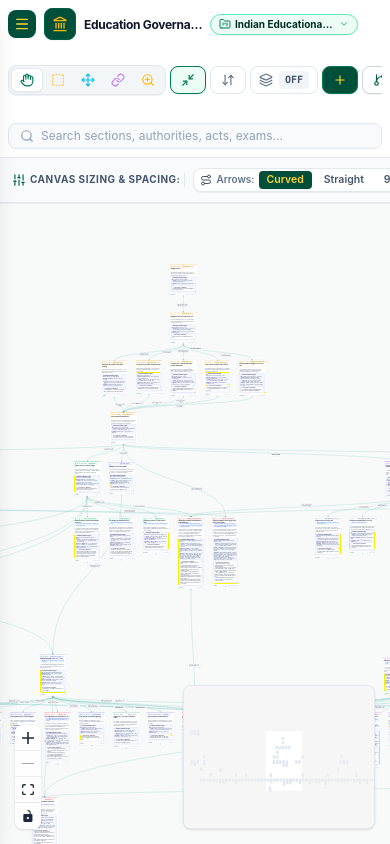
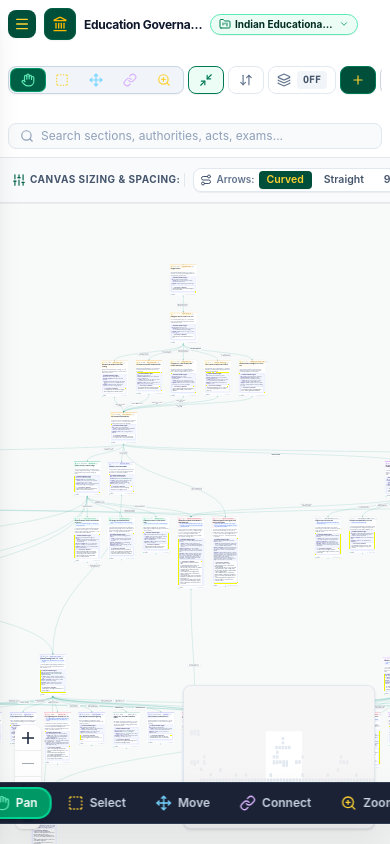
Before and after one commit to StavanSheth/Whiteboard, a React (Vite) app: page / in a window 390 px wide. Built offline with nearby package versions, Linux system fonts and the light colour scheme.

Commit message:
Add floating canvas tool dock with mode and nudge buttons in frontend

```diff
--- a/src/components/canvas/WhiteboardCanvas.tsx
+++ b/src/components/canvas/WhiteboardCanvas.tsx
@@ -19,7 +19,22 @@ import { calculateElkLayout } from '../../services/layoutService';
 import { CustomSectionNode } from './CustomSectionNode';
 import { CustomAuthorityNode } from './CustomAuthorityNode';
 import { RelationshipEdge } from './RelationshipEdge';
-import { Loader2, Layers, AlignHorizontalJustifyCenter, AlignVerticalJustifyCenter, X, Link as LinkIcon, ZoomIn } from 'lucide-react';
+import {
+  Loader2,
+  Layers,
+  AlignHorizontalJustifyCenter,
+  AlignVerticalJustifyCenter,
+  X,
+  Link as LinkIcon,
+  ZoomIn,
+  Hand,
+  BoxSelect,
+  Move,
+  ArrowLeft,
+  ArrowRight,
+  ArrowUp,
+  ArrowDown
+} from 'lucide-react';
 
 const nodeTypes = {
   sectionNode: CustomSectionNode,
@@ -270,6 +285,33 @@ function CanvasInner() {
     setSelectedNodeIds([]);
   }, [setNodes, setSelectedNodeIds]);
 
+  const nudgeSelectedNodes = useCallback(
+    (dx: number, dy: number) => {
+      if (selectedNodeIds.length === 0) return;
+      isPositionUpdateOnlyRef.current = true;
+      const updates: Array<{ id: string; position: { x: number; y: number } }> = [];
+
+      setNodes((prev) =>
+        prev.map((node) => {
+          if (selectedNodeIds.includes(node.id)) {
+            const newPos = {
+              x: Math.round(node.position.x + dx),
+              y: Math.round(node.position.y + dy)
+            };
+            updates.push({ id: node.id, position: newPos });
+            return { ...node, position: newPos };
+          }
+          return node;
+        })
+      );
+
+      if (updates.length > 0) {
+        updateMultipleNodePositions(updates);
+      }
+    },
+    [selectedNodeIds, setNodes, updateMultipleNodePositions]
+  );
+
   // Keyboard shortcuts: 'h' for pan, 'v' for select, 'm' for move, 'c' for connect, 'z' for zoom, 'Escape' to deselect/reset
   useEffect(() => {
     const handleKeyDown = (e: KeyboardEvent) => {
@@ -357,15 +399,15 @@ function CanvasInner() {
         />
       </ReactFlow>
 
-      {/* Floating Multi-Selection Action Bar */}
+      {/* Floating Multi-Selection Alignment Bar (Stacked gracefully above tool dock) */}
       {selectedNodeIds.length > 1 && (
-        <div className="absolute bottom-6 left-1/2 -translate-x-1/2 z-40 flex items-center gap-2.5 px-4 py-2 bg-slate-900/95 text-white rounded-xl shadow-2xl backdrop-blur-md border border-emerald-500/50 animate-in fade-in slide-in-from-bottom-3 duration-200">
+        <div className="absolute bottom-20 left-1/2 -translate-x-1/2 z-40 flex items-center gap-2.5 px-4 py-2 bg-slate-900/95 text-white rounded-xl shadow-2xl backdrop-blur-md border border-emerald-500/50 animate-in fade-in slide-in-from-bottom-2 duration-200">
           <div className="flex items-center gap-1.5 font-bold text-xs text-amber-300 pr-2.5 border-r border-slate-700">
             <Layers className="w-4 h-4 text-emerald-400" />
-            <span>{selectedNodeIds.length} Cards Selected</span>
+            <span>{selectedNodeIds.length} Selected</span>
           </div>
           <span className="text-[11px] text-slate-300 hidden md:inline">
-            Drag any card to move cluster
+            Drag cards or align below:
           </span>
           <div className="flex items-center gap-1.5">
             <button
@@ -394,6 +436,124 @@ function CanvasInner() {
           </div>
         </div>
       )}
+
+      {/* Dedicated Floating Canvas Tool Dock - Clickable Buttons on Frontend */}
+      <div className="absolute bottom-5 left-1/2 -translate-x-1/2 z-30 flex items-center gap-1.5 p-1.5 bg-slate-900/95 backdrop-blur-md text-white rounded-2xl shadow-2xl border border-slate-700/90 ring-1 ring-white/10 select-none">
+        {/* Mode Selector Buttons */}
+        <button
+          onClick={() => setCanvasInteractionMode('pan')}
+          className={`flex items-center gap-1.5 px-3 py-1.5 rounded-xl text-xs font-semibold transition-all cursor-pointer ${
+            canvasInteractionMode === 'pan'
+              ? 'bg-emerald-600 text-white shadow-md ring-2 ring-emerald-400 font-bold'
+              : 'text-slate-300 hover:text-white hover:bg-slate-800'
+          }`}
+          title="Pan Canvas (H) - Click to drag canvas background smoothly"
+        >
+          <Hand className="w-4 h-4 text-emerald-300" />
+          <span>Pan</span>
+          <span className="text-[10px] opacity-60 font-mono hidden sm:inline">H</span>
+        </button>
+
+        <button
+          onClick={() => setCanvasInteractionMode('select')}
+          className={`flex items-center gap-1.5 px-3 py-1.5 rounded-xl text-xs font-semibold transition-all cursor-pointer ${
+            canvasInteractionMode === 'select'
+              ? 'bg-emerald-600 text-white shadow-md ring-2 ring-emerald-400 font-bold'
+              : 'text-slate-300 hover:text-white hover:bg-slate-800'
+          }`}
+          title="Box Select (V) - Click and drag to marquee-select multiple cards"
+        >
+          <BoxSelect className="w-4 h-4 text-amber-300" />
+          <span>Select</span>
+          <span className="text-[10px] opacity-60 font-mono hidden sm:inline">V</span>
+        </button>
+
+        <button
+          onClick={() => setCanvasInteractionMode('move')}
+          className={`flex items-center gap-1.5 px-3 py-1.5 rounded-xl text-xs font-semibold transition-all cursor-pointer ${
+            canvasInteractionMode === 'move'
+              ? 'bg-emerald-600 text-white shadow-md ring-2 ring-emerald-400 font-bold'
+              : 'text-slate-300 hover:text-white hover:bg-slate-800'
+          }`}
+          title="Move / Drag Cards (M) - Click and reposition cards or clusters"
+        >
+          <Move className="w-4 h-4 text-sky-300" />
+          <span>Move</span>
+          <span className="text-[10px] opacity-60 font-mono hidden sm:inline">M</span>
+        </button>
+
+        <button
+          onClick={() => setCanvasInteractionMode('connect')}
+          className={`flex items-center gap-1.5 px-3 py-1.5 rounded-xl text-xs font-semibold transition-all cursor-pointer ${
+            canvasInteractionMode === 'connect'
+              ? 'bg-emerald-600 text-white shadow-md ring-2 ring-emerald-400 font-bold'
+              : 'text-slate-300 hover:text-white hover:bg-slate-800'
+          }`}
+          title="Connect Link (C) - Click source card then target card to create relationship"
+        >
+          <LinkIcon className="w-4 h-4 text-purple-300" />
+          <span>Connect</span>
+          <span className="text-[10px] opacity-60 font-mono hidden sm:inline">C</span>
+        </button>
+
+        <button
+          onClick={() => setCanvasInteractionMode('zoom')}
+          className={`flex items-center gap-1.5 px-3 py-1.5 rounded-xl text-xs font-semibold transition-all cursor-pointer ${
+            canvasInteractionMode === 'zoom'
+              ? 'bg-emerald-600 text-white shadow-md ring-2 ring-emerald-400 font-bold'
+              : 'text-slate-300 hover:text-white hover:bg-slate-800'
+          }`}
+          title="Zoom Canvas (Z) - Click to zoom in (+25%), Alt/Shift+Click to zoom out"
+        >
+          <ZoomIn className="w-4 h-4 text-amber-300" />
+          <span>Zoom</span>
+          <span className="text-[10px] opacity-60 font-mono hidden sm:inline">Z</span>
+        </button>
+
+        {/* Reposition / Nudge Buttons by Clicking on Frontend */}
+        {selectedNodeIds.length > 0 && (
+          <div className="flex items-center gap-1 pl-2 border-l border-slate-700">
+            <span className="text-[10px] font-semibold text-amber-300 hidden md:inline">
+              Nudge:
+            </span>
+            <button
+              onClick={() => nudgeSelectedNodes(-40, 0)}
+              className="p-1.5 rounded-lg bg-slate-800 hover:bg-slate-700 text-slate-200 hover:text-white transition-colors cursor-pointer border border-slate-700 hover:border-emerald-500"
+              title="Nudge Selected Cards Left (-40px)"
+            >
+              <ArrowLeft className="w-3.5 h-3.5 text-sky-300" />
+            </button>
+            <button
+              onClick={() => nudgeSelectedNodes(40, 0)}
+              className="p-1.5 rounded-lg bg-slate-800 hover:bg-slate-700 text-slate-200 hover:text-white transition-colors cursor-pointer border border-slate-700 hover:border-emerald-500"
+              title="Nudge Selected Cards Right (+40px)"
+            >
+              <ArrowRight className="w-3.5 h-3.5 text-sky-300" />
+            </button>
+            <button
+              onClick={() => nudgeSelectedNodes(0, -40)}
+              className="p-1.5 rounded-lg bg-slate-800 hover:bg-slate-700 text-slate-200 hover:text-white transition-colors cursor-pointer border border-slate-700 hover:border-emerald-500"
+              title="Nudge Selected Cards Up (-40px)"
+            >
+              <ArrowUp className="w-3.5 h-3.5 text-sky-300" />
+            </button>
+            <button
+              onClick={() => nudgeSelectedNodes(0, 40)}
+              className="p-1.5 rounded-lg bg-slate-800 hover:bg-slate-700 text-slate-200 hover:text-white transition-colors cursor-pointer border border-slate-700 hover:border-emerald-500"
+              title="Nudge Selected Cards Down (+40px)"
+            >
+              <ArrowDown className="w-3.5 h-3.5 text-sky-300" />
+            </button>
+            <button
+              onClick={handleDeselectAll}
+              className="p-1.5 rounded-lg bg-slate-800 hover:bg-rose-900/70 text-slate-400 hover:text-white transition-colors ml-0.5 cursor-pointer border border-slate-700"
+              title="Clear Selection (Esc)"
+            >
+              <X className="w-3.5 h-3.5 text-rose-300" />
+            </button>
+          </div>
+        )}
+      </div>
       {/* Floating Prompt for Connect Tool */}
       {canvasInteractionMode === 'connect' && (
         <div className="absolute top-4 left-1/2 -translate-x-1/2 z-40 flex items-center gap-2 px-4 py-2 bg-slate-900/95 text-white rounded-xl shadow-xl backdrop-blur-md border border-purple-500/70 animate-in fade-in slide-in-from-top-2 duration-200 text-xs">
--- a/src/components/navigation/TopToolbar.tsx
+++ b/src/components/navigation/TopToolbar.tsx
@@ -169,66 +169,66 @@ export function TopToolbar() {
         {/* Right: Key Action Buttons */}
         <div className="flex items-center gap-1 sm:gap-1.5 overflow-x-auto max-w-full pb-0.5 sm:pb-0 scrollbar-none order-2 sm:order-3">
           {/* 5-Tool Cursor Task Mode Selector */}
-          <div className="flex items-center rounded-lg border border-slate-200 bg-slate-100/90 p-0.5 shadow-2xs">
+          <div className="flex items-center rounded-lg border border-slate-300 bg-slate-100 p-0.5 shadow-xs">
             <button
               onClick={() => setCanvasInteractionMode('pan')}
-              className={`flex items-center gap-1 px-2 py-1 rounded-md text-xs font-semibold transition-all cursor-pointer ${
+              className={`flex items-center gap-1.5 px-2.5 py-1 rounded-md text-xs font-semibold transition-all cursor-pointer ${
                 canvasInteractionMode === 'pan'
-                  ? 'bg-white text-emerald-950 shadow-xs border border-slate-200/90 font-bold'
-                  : 'text-slate-600 hover:text-slate-900'
+                  ? 'bg-emerald-800 text-white shadow-xs font-bold ring-1 ring-emerald-600'
+                  : 'text-slate-700 hover:text-slate-900 hover:bg-slate-200/70'
               }`}
               title="Pan Canvas (H) - Drag canvas background to glide smoothly"
             >
-              <Hand className="w-3.5 h-3.5 text-emerald-700" />
-              <span className="hidden xl:inline">Pan</span>
+              <Hand className="w-3.5 h-3.5 text-emerald-300" />
+              <span className="hidden sm:inline">Pan</span>
             </button>
             <button
               onClick={() => setCanvasInteractionMode('select')}
-              className={`flex items-center gap-1 px-2 py-1 rounded-md text-xs font-semibold transition-all cursor-pointer ${
+              className={`flex items-center gap-1.5 px-2.5 py-1 rounded-md text-xs font-semibold transition-all cursor-pointer ${
                 canvasInteractionMode === 'select'
-                  ? 'bg-emerald-900 text-amber-300 shadow-xs border border-emerald-950 font-bold'
-                  : 'text-slate-600 hover:text-slate-900'
+                  ? 'bg-emerald-800 text-amber-300 shadow-xs font-bold ring-1 ring-emerald-600'
+                  : 'text-slate-700 hover:text-slate-900 hover:bg-slate-200/70'
               }`}
               title="Box Select (V) - Click and drag anywhere to marquee-select multiple cards"
             >
-              <BoxSelect className="w-3.5 h-3.5 text-amber-400" />
-              <span className="hidden xl:inline">Select</span>
+              <BoxSelect className="w-3.5 h-3.5 text-amber-300" />
+              <span className="hidden sm:inline">Select</span>
             </button>
             <button
               onClick={() => setCanvasInteractionMode('move')}
-              className={`flex items-center gap-1 px-2 py-1 rounded-md text-xs font-semibold transition-all cursor-pointer ${
+              className={`flex items-center gap-1.5 px-2.5 py-1 rounded-md text-xs font-semibold transition-all cursor-pointer ${
                 canvasInteractionMode === 'move'
-                  ? 'bg-emerald-900 text-amber-300 shadow-xs border border-emerald-950 font-bold'
-                  : 'text-slate-600 hover:text-slate-900'
+                  ? 'bg-emerald-800 text-sky-300 shadow-xs font-bold ring-1 ring-emerald-600'
+                  : 'text-slate-700 hover:text-slate-900 hover:bg-slate-200/70'
               }`}
               title="Move / Drag Cards (M) - Reposition individual cards or selected clusters"
             >
-              <Move className="w-3.5 h-3.5 text-sky-400" />
-              <span className="hidden xl:inline">Move</span>
+              <Move className="w-3.5 h-3.5 text-sky-300" />
+              <span className="hidden sm:inline">Move</span>
             </button>
             <button
               onClick={() => setCanvasInteractionMode('connect')}
-              className={`flex items-center gap-1 px-2 py-1 rounded-md text-xs font-semibold transition-all cursor-pointer ${
+              className={`flex items-center gap-1.5 px-2.5 py-1 rounded-md text-xs font-semibold transition-all cursor-pointer ${
                 canvasInteractionMode === 'connect'
-                  ? 'bg-emerald-900 text-amber-300 shadow-xs border border-emerald-950 font-bold'
-                  : 'text-slate-600 hover:text-slate-900'
+                  ? 'bg-emerald-800 text-purple-300 shadow-xs font-bold ring-1 ring-emerald-600'
+                  : 'text-slate-700 hover:text-slate-900 hover:bg-slate-200/70'
               }`}
               title="Connect Link (C) - Click source card then target card to create relationship"
             >
-              <Link className="w-3.5 h-3.5 text-purple-400" />
-              <span className="hidden xl:inline">Connect</span>
+              <Link className="w-3.5 h-3.5 text-purple-300" />
+              <span className="hidden sm:inline">Connect</span>
             </button>
             <button
               onClick={() => setCanvasInteractionMode('zoom')}
-              className={`flex items-center gap-1 px-2 py-1 rounded-md text-xs font-semibold transition-all cursor-pointer ${
+              className={`flex items-center gap-1.5 px-2.5 py-1 rounded-md text-xs font-semibold transition-all cursor-pointer ${
                 canvasInteractionMode === 'zoom'
-                  ? 'bg-emerald-900 text-amber-300 shadow-xs border border-emerald-950 font-bold'
-                  : 'text-slate-600 hover:text-slate-900'
+                  ? 'bg-emerald-800 text-amber-300 shadow-xs font-bold ring-1 ring-emerald-600'
+                  : 'text-slate-700 hover:text-slate-900 hover:bg-slate-200/70'
               }`}
               title="Zoom Region (Z) - Click to zoom in (+25%), Shift+Click to zoom out"
             >
-              <ZoomIn className="w-3.5 h-3.5 text-amber-400" />
-              <span className="hidden xl:inline">Zoom</span>
+              <ZoomIn className="w-3.5 h-3.5 text-amber-300" />
+              <span className="hidden sm:inline">Zoom</span>
             </button>
           </div>
 
```
